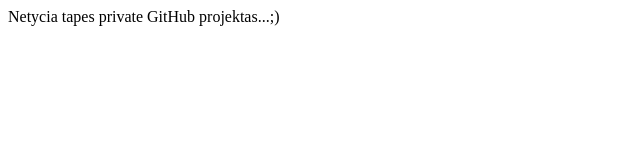
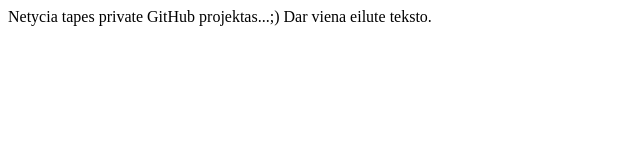
Before and after one commit to AisteBu/4-github-privat, a plain HTML site: page index.html in a window 1280 px wide. Shown: the whole page, without its empty margins (0-640 px from the left). Drawn offline with Linux system fonts and the light colour scheme.

Commit message:
Extra eilute

```diff
--- a/index.html
+++ b/index.html
@@ -10,6 +10,8 @@
 
 <body>
     Netycia tapes private GitHub projektas...;)
+
+    Dar viena eilute teksto.
 </body>
 
 </html>
```
